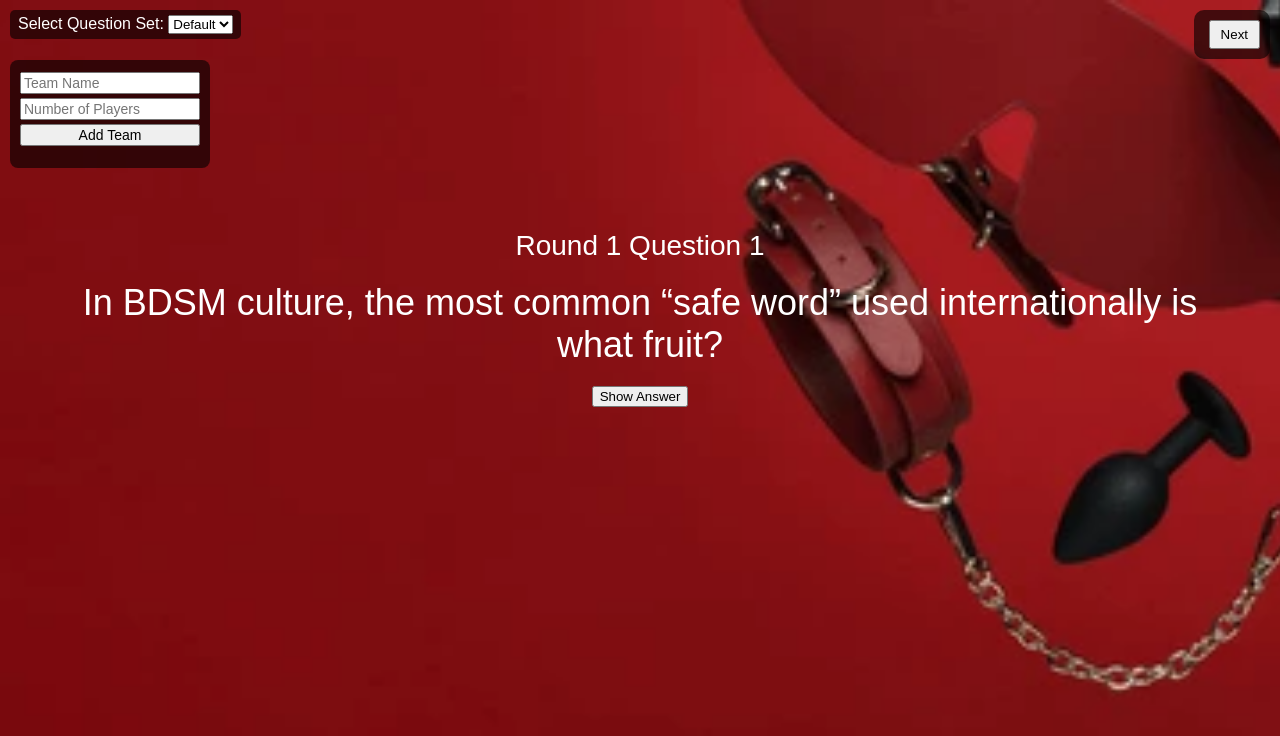
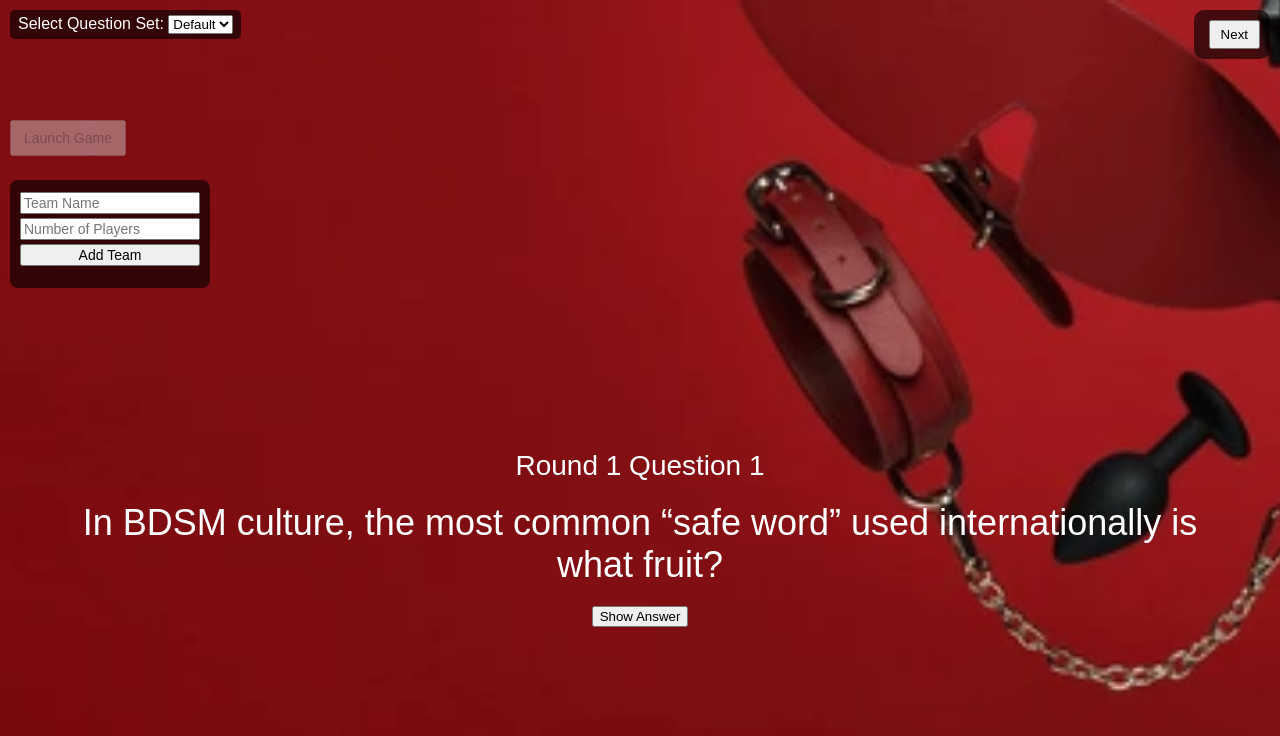
Before and after one commit to TimelessEntertainment/BDSM-Trivia, a plain HTML site: page host.html in a window 1280 px wide. Drawn offline with Linux system fonts and the light colour scheme.

Commit message:
Update host.html

```diff
--- a/host.html
+++ b/host.html
@@ -26,10 +26,24 @@
     border-radius: 5px;
   }
 
+  /* Launch Game Button */
+  #launchContainer {
+    position: absolute;
+    top: 120px;
+    left: 10px;
+    z-index: 1000;
+  }
+
+  #launchContainer button {
+    padding: 8px 12px;
+    font-size: 14px;
+    cursor: pointer;
+  }
+
   /* Team Signup */
   #teamContainer {
     position: absolute;
-    top: 60px;
+    top: 180px;
     left: 10px;
     width: 180px;
     z-index: 1000;
@@ -77,13 +91,13 @@
     padding: 10px;
     border-radius: 10px;
     max-width: 300px;
-    overflow-x: auto; /* prevent buttons from wrapping */
+    overflow-x: auto;
   }
 
   .teamScore {
     display: flex;
     align-items: center;
-    flex-wrap: nowrap; /* keep buttons in one line */
+    flex-wrap: nowrap;
     margin-bottom: 5px;
   }
 
@@ -116,7 +130,7 @@
   /* Question & Answer */
   #questionSection {
     text-align: center;
-    margin-top: 180px;
+    margin-top: 400px;
   }
 
   #roundName {
@@ -149,6 +163,11 @@
   </select>
 </div>
 
+<!-- Launch Game -->
+<div id="launchContainer">
+  <button id="launchGameBtn" disabled>Launch Game</button>
+</div>
+
 <!-- Team Sign-Up -->
 <div id="teamContainer">
   <input type="text" id="teamNameInput" placeholder="Team Name">
```
